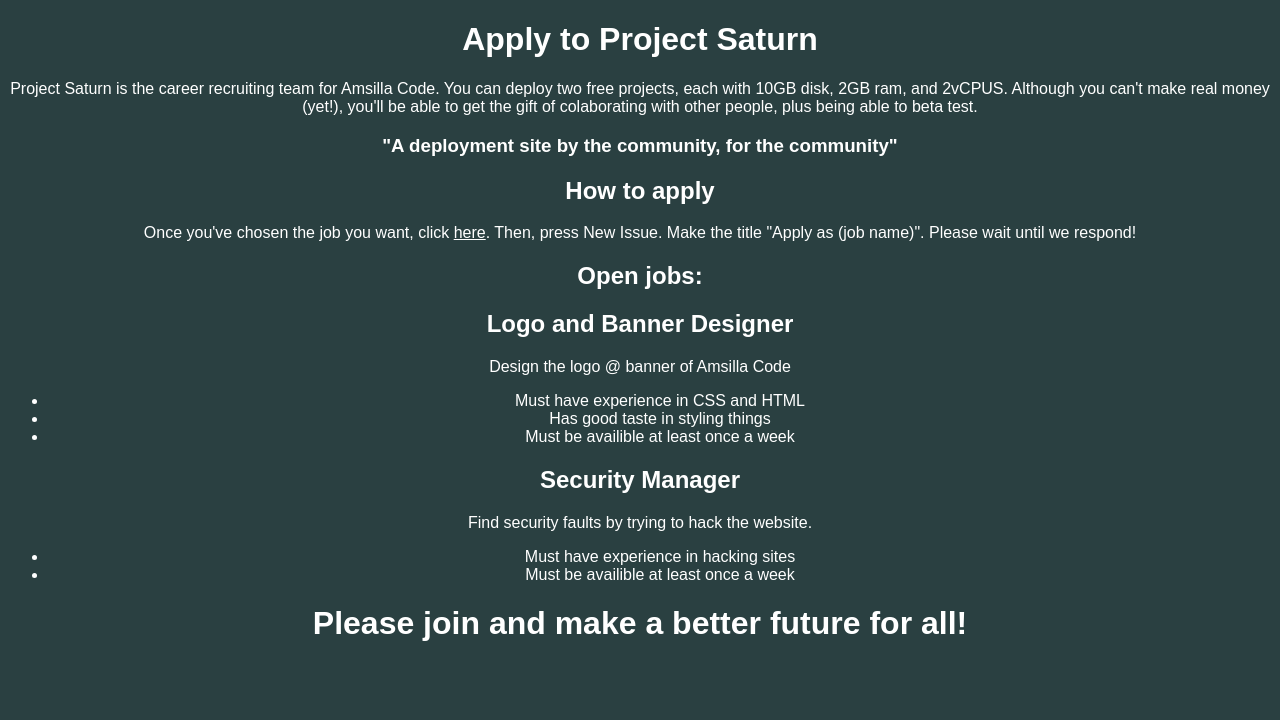
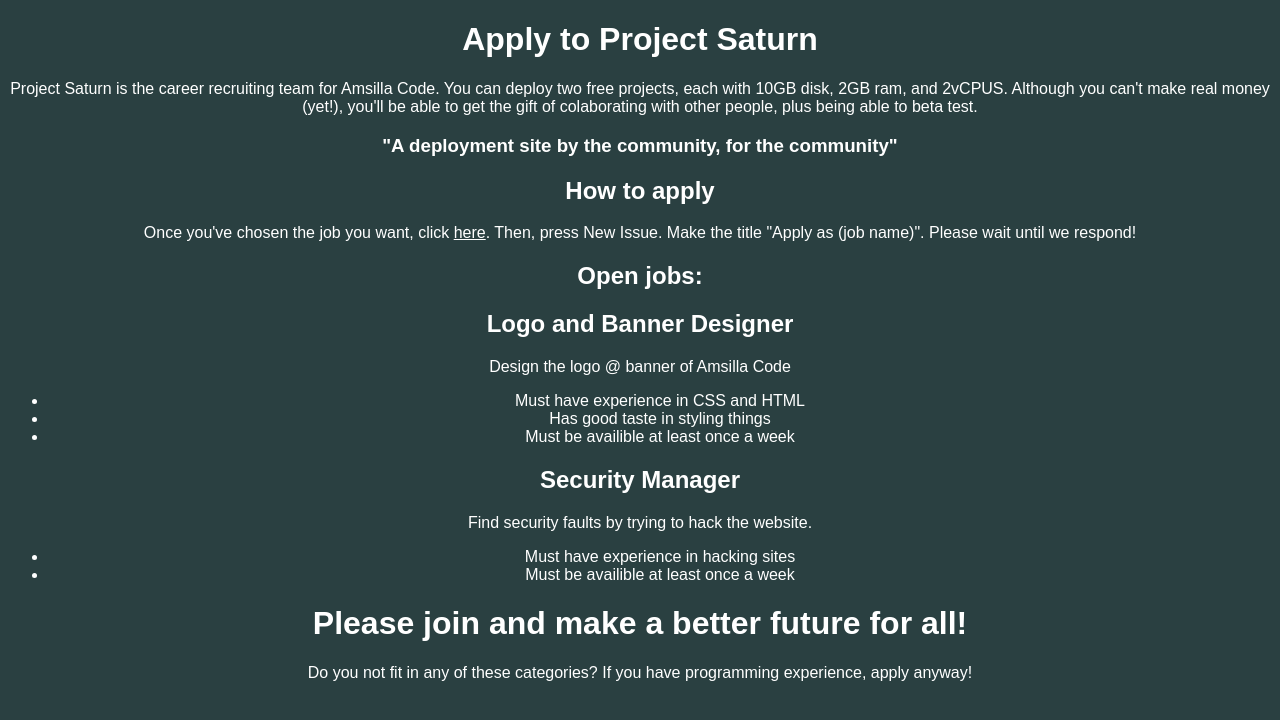
Before and after one commit to py660/projectsaturn, a plain HTML site: page index.html in a window 1280 px wide. Drawn offline with Linux system fonts and the light colour scheme.

Commit message:
Update index.html

```diff
--- a/index.html
+++ b/index.html
@@ -29,6 +29,7 @@
     <li>Must be availible at least once a week</li>
   </ul>
   <h1>Please join and make a better future for all!</h1>
+  <p>Do you not fit in any of these categories? If you have programming experience, apply anyway!</p>
 </body>
 
 </html>
```
